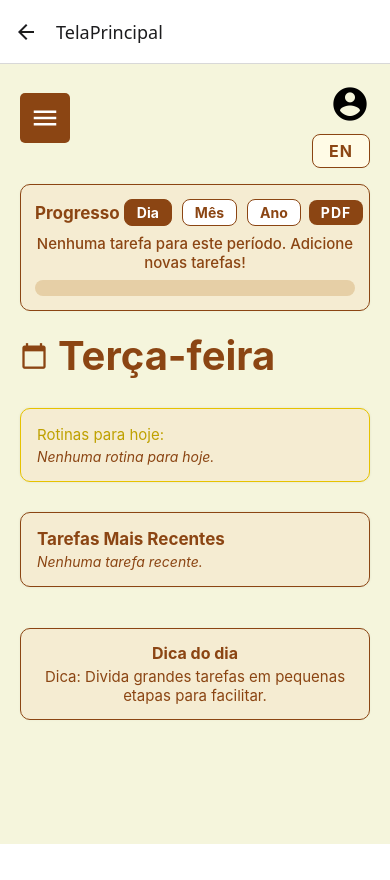
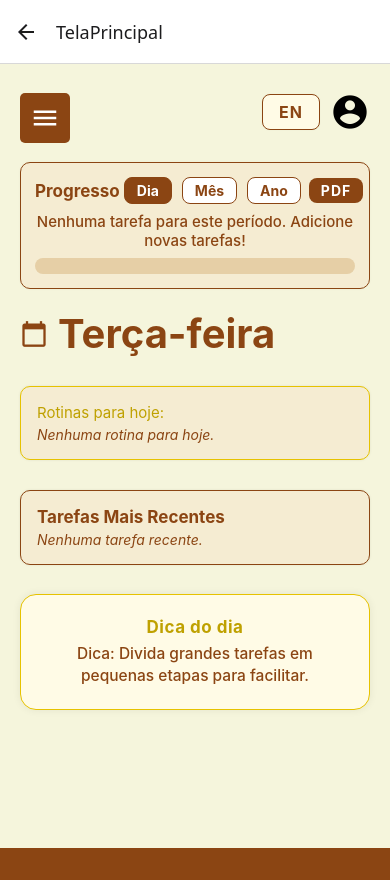
Before and after one commit to IvanSuiyama/Noiton_frontend, a React Native app in the folder noiton_frontend/: screen /TelaPrincipal in a window 390 px wide. Before the commit the page ends 844 px from the top, so only its background shows below. Built offline with nearby package versions, Linux system fonts and the light colour scheme.

Commit message:
Arrumando os toques finais

```diff
--- a/noiton_frontend/src/components/home/telaPrincipal.tsx
+++ b/noiton_frontend/src/components/home/telaPrincipal.tsx
@@ -94,22 +94,28 @@ export default function TelaPrincipal() {
         });
         if (!resp.ok) throw new Error();
         const data = await resp.json();
-        // Filtra rotinas ativas, não expiradas e que tenham o dia da semana de hoje
+        // Filtra rotinas ativas, não expiradas, que tenham o dia da semana de hoje e já estejam criadas (data_criacao <= hoje)
         const hojeDate = new Date();
         const hojeISO = hojeDate.toISOString().slice(0, 10); // yyyy-mm-dd
         let rotinasHoje = Array.isArray(data)
-          ? data.filter((r) =>
-              r.ativa &&
-              (!r.data_fim || r.data_fim >= hojeISO) &&
-              typeof r.dias_semana === 'string' &&
-              r.dias_semana.split(',').map((s: string) => s.trim().toLowerCase()).includes(diaSemanaApi)
-            )
+          ? data.filter((r) => {
+              if (!r.ativa) return false;
+              if (r.data_fim && r.data_fim < hojeISO) return false;
+              if (typeof r.dias_semana !== 'string') return false;
+              const dias = (r.dias_semana as string).split(',').map((s: string) => s.trim().toLowerCase());
+              if (!dias.includes(diaSemanaApi)) return false;
+              // Considera rotina criada hoje: data_criacao <= hoje
+              const dataCriacao = r.data_criacao || r.data_inicio || r.createdAt;
+              if (dataCriacao) {
+                const dataCriacaoISO = new Date(dataCriacao).toISOString().slice(0, 10);
+                if (dataCriacaoISO > hojeISO) return false;
+              }
+              return true;
+            })
           : [];
         // Remove duplicadas por id_rotina
         rotinasHoje = rotinasHoje.filter(
-          (r, idx, arr) =>
-            r.id_rotina != null &&
-            arr.findIndex(x => x.id_rotina === r.id_rotina) === idx
+          (r, idx, arr) => r.id_rotina != null && arr.findIndex(x => x.id_rotina === r.id_rotina) === idx
         );
         setRotinasHoje(rotinasHoje);
       } catch {
@@ -165,13 +171,11 @@ export default function TelaPrincipal() {
 
   return (
     <View style={styles.container}>
+      <ScrollView contentContainerStyle={styles.scrollContainer} showsVerticalScrollIndicator={false}>
         {/* Menu Sanduíche */}
         <HamburgerMenu />
-      {/* Ícone de Avatar */}
-      <TouchableOpacity style={styles.avatarButton} onPress={handleAvatarPress}>
-        <MaterialIcons name="account-circle" size={40} color="#000" />
-      </TouchableOpacity>
-      {/* Botão de Troca de Idioma */}
+        {/* Cabeçalho de ícones (avatar e idioma) */}
+        <View style={styles.headerIcons}>
           <TouchableOpacity
             style={styles.languageButton}
             onPress={() => setIsEnglish(!isEnglish)}
@@ -180,12 +184,13 @@ export default function TelaPrincipal() {
               {isEnglish ? "PT" : "EN"}
             </Text>
           </TouchableOpacity>
-      {/* PopUpUser */}
-      <PopUpUser visible={isPopUpVisible} onClose={() => setPopUpVisible(false)} />
+          <TouchableOpacity style={styles.avatarButton} onPress={handleAvatarPress}>
+            <MaterialIcons name="account-circle" size={40} color="#000" />
+          </TouchableOpacity>
+        </View>
 
-      <ScrollView contentContainerStyle={styles.scrollContainer}>
         {/* Espaço para afastar do topo/fixar containers abaixo dos ícones */}
-        <View style={{ height: 90 }} />
+        <View style={{ height: 20 }} />
 
         {/* Barra de Progresso de Tarefas */}
         <ProgressoTarefas />
@@ -263,7 +268,13 @@ export default function TelaPrincipal() {
           <Text style={styles.dicaTitle}>{isEnglish ? translations.en.dailyTip : translations.pt.dailyTip}</Text>
           <Text style={styles.dicaText}>{dicas[dicaIndex]}</Text>
         </View>
+        {/* Espaço extra para garantir scroll até o final */}
+        <View style={{ height: 90 }} />
       </ScrollView>
+      {/* Rodapé para cobrir botões de navegação do Android */}
+      <View style={styles.androidFooter} />
+      {/* PopUpUser permanece fora do ScrollView */}
+      <PopUpUser visible={isPopUpVisible} onClose={() => setPopUpVisible(false)} />
     </View>
   );
 }
@@ -279,17 +290,22 @@ const styles = StyleSheet.create({
     backgroundColor: '#f5f5dc',
     minHeight: '100%',
   },
+  headerIcons: {
+    flexDirection: 'row',
+    justifyContent: 'flex-end',
+    alignItems: 'center',
+    paddingHorizontal: 20,
+    paddingTop: 48, // reduzido para alinhar verticalmente com o menu
+    height: 48, // altura fixa para alinhar centro
+    marginBottom: 0,
+  },
   avatarButton: {
-    position: 'absolute',
-    top: 20,
-    right: 20,
-    zIndex: 10,
+    marginLeft: 10,
+    justifyContent: 'center',
+    alignItems: 'center',
+    height: 48, // igual ao headerIcons
   },
   languageButton: {
-    position: 'absolute',
-    top: 70, // ajustado para ficar abaixo do avatar (avatar 40px + 10px margem)
-    right: 20,
-    zIndex: 9,
     backgroundColor: '#fffbe6',
     borderColor: '#8B4513',
     borderWidth: 1.5,
@@ -302,41 +318,50 @@ const styles = StyleSheet.create({
     shadowOpacity: 0.04,
     shadowRadius: 2,
     elevation: 1,
+    height: 36, // altura para centralizar texto
+    marginTop: 0,
   },
   languageButtonText: {
     color: '#8B4513',
     fontWeight: 'bold',
     fontSize: 16,
     letterSpacing: 1,
+    textAlignVertical: 'center',
+    height: 36, // igual ao botão para centralizar
+    lineHeight: 36, // centraliza verticalmente
   },
   dicaContainer: {
-    backgroundColor: '#f5ecd2', // igual aos outros containers
-    borderRadius: 10,
+    backgroundColor: '#fffbe6', // fundo mais claro e suave
+    borderRadius: 16, // mais arredondado
     marginHorizontal: 20,
     marginBottom: 18,
-    marginTop: 30,
-    padding: 14,
+    marginTop: 18, // menos espaço superior
+    paddingVertical: 22, // mais espaçamento interno
+    paddingHorizontal: 18,
     borderWidth: 1,
-    borderColor: '#8B4513', // igual aos outros containers
+    borderColor: '#e6c200', // borda mais suave
     shadowColor: '#000',
-    shadowOpacity: 0.04,
-    shadowRadius: 3,
-    elevation: 1,
+    shadowOpacity: 0.07, // sombra mais sutil
+    shadowRadius: 8,
+    elevation: 2,
     alignItems: 'center',
-    minHeight: 70,
     justifyContent: 'center',
+    minHeight: 80,
   },
   dicaTitle: {
-    fontSize: 16,
+    fontSize: 17,
     fontWeight: 'bold',
-    color: '#8B4513', // igual aos outros títulos
-    marginBottom: 4,
+    color: '#bfa100', // cor mais suave
+    marginBottom: 6,
     textAlign: 'center',
+    letterSpacing: 0.5,
   },
   dicaText: {
-    fontSize: 15,
-    color: '#8B4513', // igual aos outros textos
+    fontSize: 15.5,
+    color: '#8B4513',
     textAlign: 'center',
+    lineHeight: 22,
+    fontWeight: '500',
   },
   calendarioDiaSemanaRow: {
     flexDirection: 'row',
@@ -446,5 +471,10 @@ const styles = StyleSheet.create({
     color: '#8B4513',
     fontSize: 13,
   },
+  androidFooter: {
+    height: 32,
+    backgroundColor: '#8B4513', // marrom dos botões
+    width: '100%',
+  },
   // Removidos: criarTarefaContainer, criarTarefaMsg, criarTarefaButton, criarTarefaButtonText, welcomeContainer, welcomeRow, welcomeText
 });
--- a/noiton_frontend/src/components/rotina/CriaRotina.tsx
+++ b/noiton_frontend/src/components/rotina/CriaRotina.tsx
@@ -1,5 +1,5 @@
 import React, { useEffect, useState } from 'react';
-import { View, Text, Alert, StyleSheet, TextInput, Switch, TouchableOpacity } from 'react-native';
+import { View, Text, Alert, StyleSheet, TextInput, Switch, TouchableOpacity, ScrollView, KeyboardAvoidingView, Platform } from 'react-native';
 import { Picker } from '@react-native-picker/picker';
 import { useAuth } from '@/context/ApiContext';
 import { useUserContext } from '@/context/UserContext';
@@ -89,7 +89,12 @@ export default function CriaRotina() {
 
   return (
     <View style={{ flex: 1, backgroundColor: '#f5f5dc' }}>
-      <View style={styles.container}>
+      <KeyboardAvoidingView
+        style={{ flex: 1 }}
+        behavior={Platform.OS === 'ios' ? 'padding' : 'height'}
+        keyboardVerticalOffset={Platform.OS === 'ios' ? 0 : 24}
+      >
+        <ScrollView style={{ flex: 1 }} contentContainerStyle={{ flexGrow: 1, paddingBottom: 40 }} keyboardShouldPersistTaps="handled">
           <Text style={[styles.title, { fontSize: 24, fontWeight: 'bold', textAlign: 'center', marginBottom: 20 }]}>{t.title}</Text>
           <Text style={styles.label}>{t.tarefa}</Text>
           <View style={styles.pickerContainer}>
@@ -99,7 +104,9 @@ export default function CriaRotina() {
               style={styles.picker}
             >
               <Picker.Item label={t.selecione} value={null} />
-            {tarefas.map(tarefa => (
+              {tarefas
+                .filter((t, idx, arr) => arr.findIndex(x => x.id_tarefa === t.id_tarefa) === idx)
+                .map(tarefa => (
                   <Picker.Item key={tarefa.id_tarefa} label={tarefa.titulo} value={tarefa.id_tarefa} />
                 ))}
             </Picker>
@@ -108,10 +115,13 @@ export default function CriaRotina() {
           <MultiSelectDias diasSelecionados={dias} onChange={setDias} />
           <Text style={styles.label}>{t.dataFim}</Text>
           <TextInput
-          style={styles.input}
+            style={[styles.input, { marginBottom: 10 }]}
             placeholder={t.dataFim}
             value={dataFim}
             onChangeText={setDataFim}
+            keyboardType="numeric"
+            returnKeyType="done"
+            blurOnSubmit={true}
           />
           <View style={{ flexDirection: 'row', alignItems: 'center', marginVertical: 10 }}>
             <Text style={styles.label}>{t.ativa}</Text>
@@ -143,7 +153,8 @@ export default function CriaRotina() {
           >
             <Text style={{ color: '#fff', fontWeight: 'bold', fontSize: 18 }}>{t.cancelar}</Text>
           </TouchableOpacity>
-      </View>
+        </ScrollView>
+      </KeyboardAvoidingView>
       <Footer />
     </View>
   );
--- a/noiton_frontend/src/components/tarefa/ProgressoTarefas.tsx
+++ b/noiton_frontend/src/components/tarefa/ProgressoTarefas.tsx
@@ -110,19 +110,11 @@ export default function ProgressoTarefas() {
         14,
         75
       );
-      // Salva PDF em arquivo temporário
-      const pdfOutput = doc.output('blob');
+      // Gera PDF em base64 e salva
+      const pdfBase64 = doc.output('datauristring').split(',')[1];
       const fileUri = FileSystem.cacheDirectory + `progresso_tarefas_${periodo}_${Date.now()}.pdf`;
-      const reader = new FileReader();
-      reader.onload = async () => {
-        const base64 = (reader.result as string).split(',')[1];
-        await FileSystem.writeAsStringAsync(fileUri, base64, { encoding: FileSystem.EncodingType.Base64 });
-        await Sharing.shareAsync(fileUri, { mimeType: 'application/pdf' });
-      };
-      reader.onerror = () => {
-        Alert.alert(isEnglish ? 'Error' : 'Erro', isEnglish ? 'Failed to generate PDF.' : 'Falha ao gerar PDF.');
-      };
-      reader.readAsDataURL(pdfOutput);
+      await FileSystem.writeAsStringAsync(fileUri, pdfBase64, { encoding: FileSystem.EncodingType.Base64 });
+      await Sharing.shareAsync(fileUri, { mimeType: 'application/pdf' });
     } catch (e) {
       Alert.alert(isEnglish ? 'Error' : 'Erro', isEnglish ? 'Failed to generate PDF.' : 'Falha ao gerar PDF.');
     }
```
Lines whose indentation alone changed are shown as unchanged.
